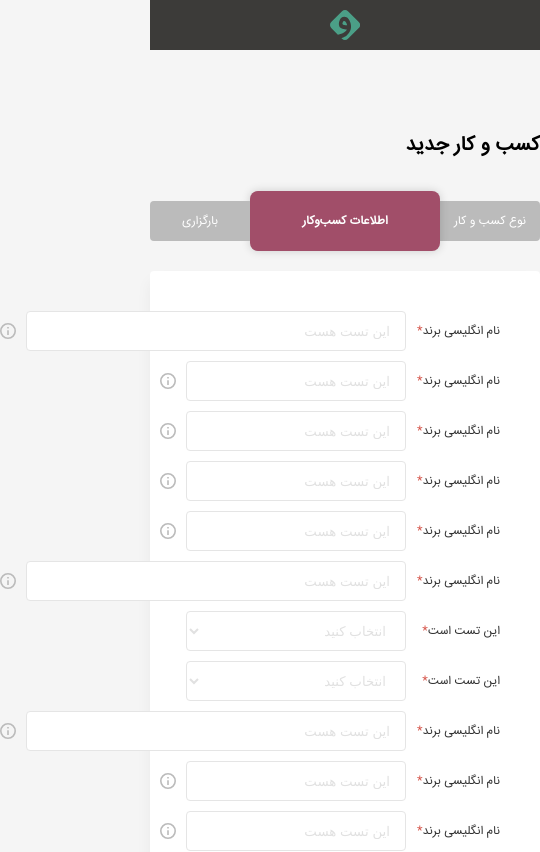
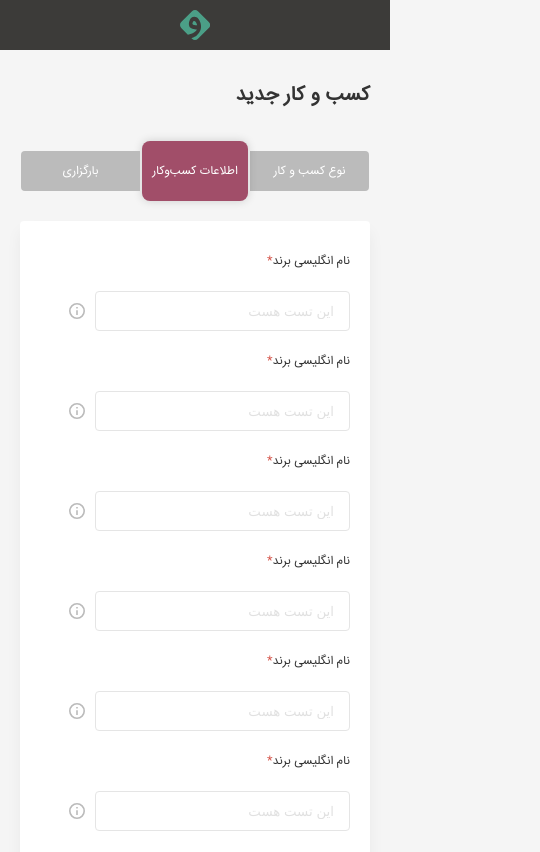
Before and after one commit to Saeed-jlnsi/vandar, a Vue app: page /#/ in a window 390 px wide. Shown: the top 852 px of the page, 540 px wide, since content can reach past the window. Built offline with nearby package versions, Linux system fonts and the light colour scheme.

Commit message:
Work on the RESPONSIVE feature of the design

```diff
--- a/src/components/CustomInput/custom-input.scss
+++ b/src/components/CustomInput/custom-input.scss
@@ -45,3 +45,14 @@ div.input-wrapper:nth-of-type(6),
 div.input-wrapper:nth-of-type(9) {
     grid-template-columns: 94px 380px 26px;
 }
+
+@media only screen and (max-width: 480px) {
+    .input-wrapper {
+        grid-template-columns: 255px !important;
+        grid-template-rows: 40px 40px;
+        .form-label {
+            grid-column-start: 1;
+            grid-column-end: 4;
+        }
+    }
+}
--- a/src/components/CustomSelect/custom-select.scss
+++ b/src/components/CustomSelect/custom-select.scss
@@ -23,6 +23,17 @@
 
 }
 
+@media only screen and (max-width: 480px) {
+    .select-wrapper {
+        grid-template-columns: 255px !important;
+        grid-template-rows: 40px 40px;
+        .form-label {
+            grid-column-start: 1;
+            grid-column-end: 4;
+        }
+    }
+}
+
 
 // CHANGE THE COLOR OF THE SELECT'S ARROW
 
--- a/src/views/home.scss
+++ b/src/views/home.scss
@@ -18,6 +18,7 @@ html {
         font-family: 'IRANSans';
         font-size: 12px;
         background-color: #F5F5F5;
+        color: #333333;
 
         h2 {
             font-size: 20px;
@@ -120,3 +121,23 @@ html {
         }
     }
 }
+
+
+@media only screen and (max-width: 480px) {
+    .container {
+        margin: 30px 20px 0 20px !important;
+        .active-tab {
+            min-width: 106px !important;
+            width: 106px !important;
+            font-weight: 400 !important;
+        }
+        .registration-form {
+            padding: 20px !important;
+            .btn-box {
+                .confBtn {
+                    width: 120px !important;
+                }
+            }
+        }
+    }
+}
```
